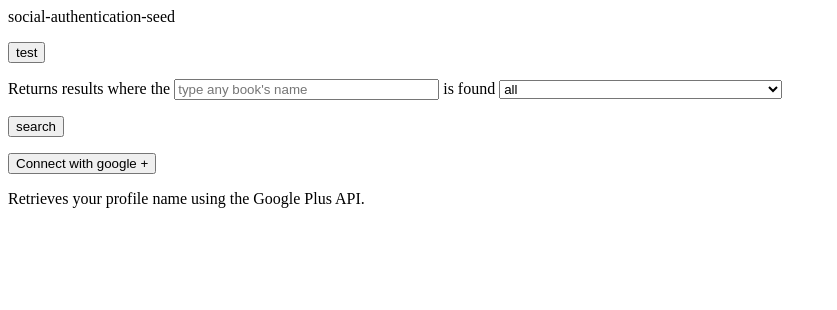
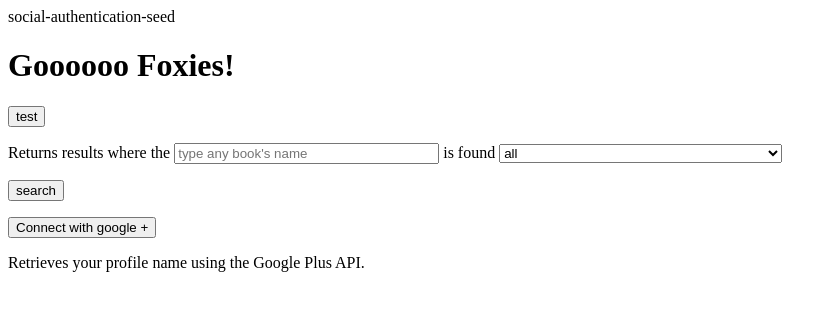
Before and after one commit to Azadehkhojandi/Bookloverz, a plain HTML site: page index.html in a window 1280 px wide. Shown: the whole page, without its empty margins (0-837 px from the left). Drawn offline with nearby package versions, Linux system fonts and the light colour scheme; files whose address does not match are found by name.

Commit message:
gooo foxies

```diff
--- a/index.html
+++ b/index.html
@@ -42,7 +42,7 @@
   </button>
 </div> -->
 
-
+<h1>Goooooo Foxies!</h1>
         <div id="profile" style="display: none"></div>
         <div id="friends" style="display: none">
         </div>
```
